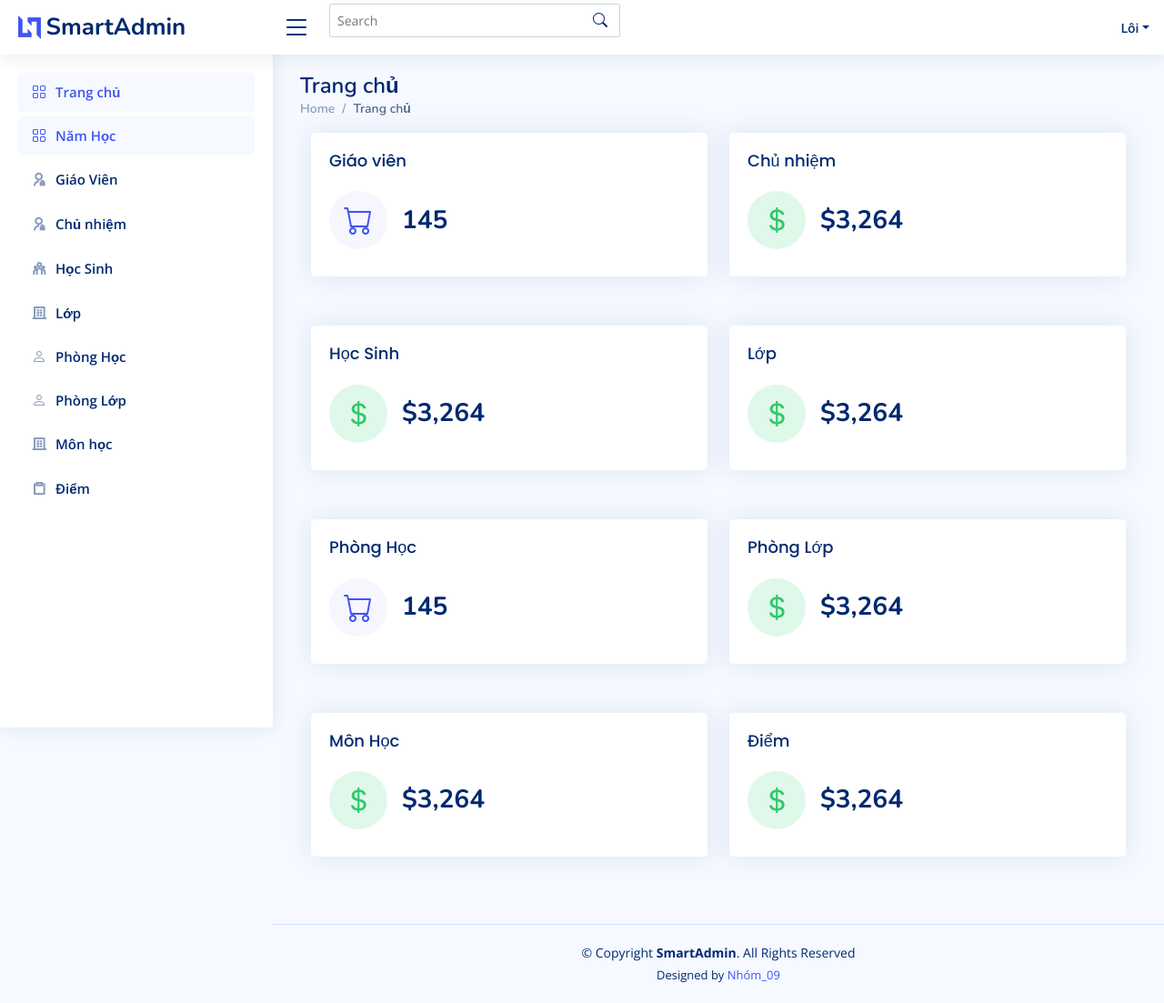
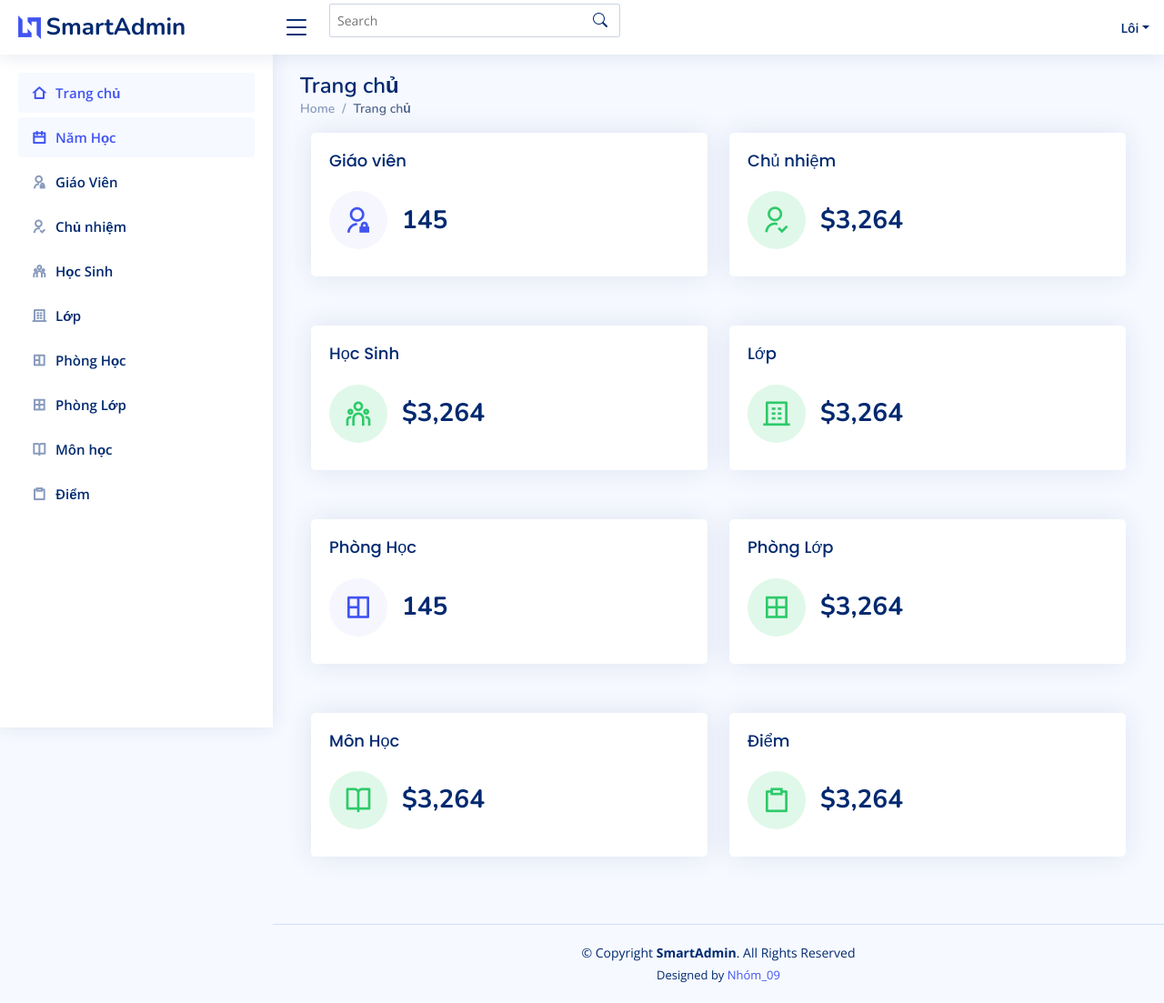
Before and after one commit to duonghuutinh/quanlyhocsinh, a PHP site: page /tcpdf/ in a window 1280 px wide. Shown: the whole page at 91% size. Run offline with PHP 8.4, Linux system fonts and the light colour scheme; some libraries are stand-ins or nearby versions.

Commit message:
Update_giaodien

```diff
--- a/index.php
+++ b/index.php
@@ -23,7 +23,7 @@ include('partials/sidebar.php');
                           <h5 class="card-title">Giáo viên</h5>
                           <div class="d-flex align-items-center">
                               <div class="card-icon rounded-circle d-flex align-items-center justify-content-center">
-                                  <i class="bi bi-cart"></i>
+                                  <i class="ri-admin-line"></i>
                               </div>
                               <div class="ps-3">
                                   <h6>145</h6>
@@ -39,7 +39,7 @@ include('partials/sidebar.php');
                           <h5 class="card-title">Chủ nhiệm</h5>
                           <div class="d-flex align-items-center">
                               <div class="card-icon rounded-circle d-flex align-items-center justify-content-center">
-                                  <i class="bi bi-currency-dollar"></i>
+                                  <i class="ri-user-follow-line"></i>
                               </div>
                               <div class="ps-3">
                                   <h6>$3,264</h6>
@@ -55,7 +55,7 @@ include('partials/sidebar.php');
                           <h5 class="card-title">Học Sinh</h5>
                           <div class="d-flex align-items-center">
                               <div class="card-icon rounded-circle d-flex align-items-center justify-content-center">
-                                  <i class="bi bi-currency-dollar"></i>
+                                  <i class="ri-team-line"></i>
                               </div>
                               <div class="ps-3">
                                   <h6>$3,264</h6>
@@ -71,7 +71,7 @@ include('partials/sidebar.php');
                           <h5 class="card-title">Lớp</h5>
                           <div class="d-flex align-items-center">
                               <div class="card-icon rounded-circle d-flex align-items-center justify-content-center">
-                                  <i class="bi bi-currency-dollar"></i>
+                                  <i class="ri-building-4-line"></i>
                               </div>
                               <div class="ps-3">
                                   <h6>$3,264</h6>
@@ -88,7 +88,7 @@ include('partials/sidebar.php');
                         <h5 class="card-title">Phòng Học</h5>
                         <div class="d-flex align-items-center">
                             <div class="card-icon rounded-circle d-flex align-items-center justify-content-center">
-                                <i class="bi bi-cart"></i>
+                                <i class="ri-layout-4-line"></i>
                             </div>
                             <div class="ps-3">
                                 <h6>145</h6>
@@ -104,7 +104,7 @@ include('partials/sidebar.php');
                         <h5 class="card-title">Phòng Lớp</h5>
                         <div class="d-flex align-items-center">
                             <div class="card-icon rounded-circle d-flex align-items-center justify-content-center">
-                                <i class="bi bi-currency-dollar"></i>
+                                <i class="ri-microsoft-line"></i>
                             </div>
                             <div class="ps-3">
                                 <h6>$3,264</h6>
@@ -120,7 +120,7 @@ include('partials/sidebar.php');
                         <h5 class="card-title">Môn Học</h5>
                         <div class="d-flex align-items-center">
                             <div class="card-icon rounded-circle d-flex align-items-center justify-content-center">
-                                <i class="bi bi-currency-dollar"></i>
+                                <i class="ri-book-open-line"></i>
                             </div>
                             <div class="ps-3">
                                 <h6>$3,264</h6>
@@ -135,7 +135,7 @@ include('partials/sidebar.php');
                         <h5 class="card-title">Điểm</h5>
                         <div class="d-flex align-items-center">
                             <div class="card-icon rounded-circle d-flex align-items-center justify-content-center">
-                                <i class="bi bi-currency-dollar"></i>
+                                <i class="ri-clipboard-line"></i>
                             </div>
                             <div class="ps-3">
                                 <h6>$3,264</h6>
--- a/partials/sidebar.php
+++ b/partials/sidebar.php
@@ -5,13 +5,13 @@
 
   <li class="nav-item">
     <a class="nav-link " href="index.php">
-      <i class="bi bi-grid"></i>
+      <i class="ri-home-2-line"></i>
       <span>Trang chủ</span>
     </a>
   </li><!-- End Dashboard Nav -->
   <li class="nav-item">
     <a class="nav-link " href="namhoc.php">
-      <i class="bi bi-grid"></i>
+      <i class="ri-calendar-line"></i>
       <span>Năm Học</span>
     </a>
   </li><!-- End Dashboard Nav -->
@@ -25,7 +25,7 @@
 
   <li class="nav-item">
     <a class="nav-link collapsed" href="chunhiem.php">
-      <i class="ri-admin-line"></i>
+      <i class="ri-user-follow-line"></i>
       <span>Chủ nhiệm</span>
     </a>
   </li><!-- End Profile Page Nav -->
@@ -46,21 +46,21 @@
 
   <li class="nav-item">
     <a class="nav-link collapsed" href="phonghoc.php">
-      <i class="bi bi-person"></i>
+      <i class="ri-layout-4-line"></i>
       <span>Phòng Học</span>
     </a>
   </li><!-- End Profile Page Nav -->
 
   <li class="nav-item">
     <a class="nav-link collapsed" href="phonglop.php">
-      <i class="bi bi-person"></i>
+      <i class="ri-microsoft-line"></i>
       <span>Phòng Lớp</span>
     </a>
   </li><!-- End Profile Page Nav -->
 
   <li class="nav-item">
     <a class="nav-link collapsed" href="monhoc.php">
-      <i class="ri-building-4-line"></i>
+      <i class="ri-book-open-line"></i>
       <span>Môn học</span>
     </a>
   </li><!-- End Profile Page Nav -->
```
Also changed, not shown: giaovien.php (+40 -7 lines).
